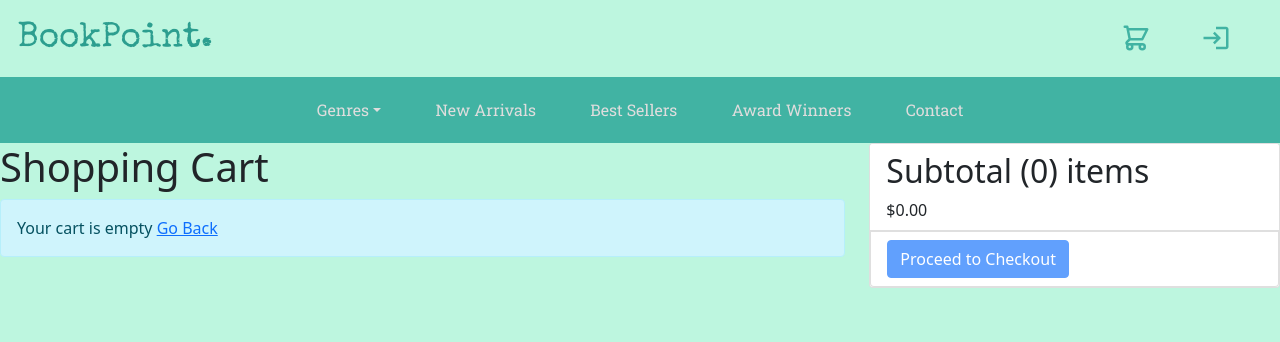
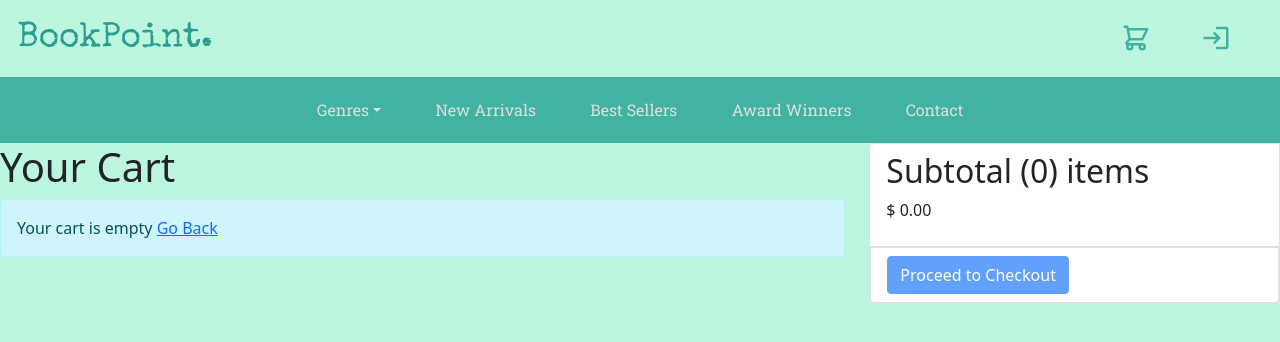
Before and after one commit to Tejaswini-1502/HPE-Project, a React (Create React App) app in the folder frontend/: page /cart in a window 1280 px wide. Shown: the top 342 px of the page. Built offline with nearby package versions, Linux system fonts and the light colour scheme.

Commit message:
updated screen styles

```diff
--- a/frontend/src/screens/CartPage.js
+++ b/frontend/src/screens/CartPage.js
@@ -2,6 +2,7 @@ import React, { useEffect } from 'react'
 import { Link, useLocation, useParams, useNavigate } from 'react-router-dom'
 import { useDispatch, useSelector } from 'react-redux'
 import { Row, Col, ListGroup, Image, Form, Button, Card } from 'react-bootstrap'
+import { FaTrash } from 'react-icons/fa'
 import Header from '../components/Header'
 import Navbar from '../components/Navbar'
 import Message from '../components/Message'
@@ -35,21 +36,21 @@ const CartPage = () => {
     <>
     <Header/>
     <Navbar/>
-    <Row>
-      <Col md={8}>
-        <h1>Shopping Cart</h1>
+    <Row className='cart'>
+      <Col md={8} className='cart_display'>
+        <h1>Your Cart</h1>
         { cartItems.length === 0 ? <Message>Your cart is empty <Link to='/'>Go Back</Link></Message> :
-          <ListGroup variant='flush'>
+          <ListGroup>
             { cartItems.map(item => (
-              <ListGroup.Item key={item.product}>
-                <Row>
+              <ListGroup.Item key={item.product} variant="secondary">
+                <Row className='cart_item'>
                   <Col md={2}>
                     <Image src={item.image} alt={item.title} fluid rounded />
                   </Col>
                   <Col md={3}>
                     <Link to={`/products/${item.product}`}>{item.title}</Link>
                   </Col>
-                  <Col md={2}>${item.price}</Col>
+                  <Col md={3}>$ {item.price}</Col>
                   <Col md={2}>
                     <Form.Select value={item.qty} onChange={(e) => dispatch(addToCart(item.product, Number(e.target.value)))} style={{width:'80px'}}>
                       {[1,2,3,4,5].map(x => (
@@ -59,7 +60,7 @@ const CartPage = () => {
                   </Col>
                   <Col md={2}>
                     <Button type='button' variant='light' onClick={() => removeFromCartHandler(item.product)}>
-                      <i className='fas fa-trash'/>
+                      <i><FaTrash/></i>
                     </Button>
                   </Col>
                 </Row>
@@ -69,11 +70,11 @@ const CartPage = () => {
         }
       </Col>
       <Col md={4}>
-        <Card>
+        <Card className='cart_total'>
           <ListGroup variant='flush'>
             <ListGroup.Item>
               <h2>Subtotal ({cartItems.reduce((acc, item) => acc + item.qty, 0)}) items</h2>
-              ${cartItems.reduce((acc, item) => acc + item.qty*item.price, 0).toFixed(2)}
+              <p>$ {cartItems.reduce((acc, item) => acc + item.qty*item.price, 0).toFixed(2)}</p>
             </ListGroup.Item>
           </ListGroup>
           <ListGroup.Item>
--- a/frontend/src/screens/HomePage.js
+++ b/frontend/src/screens/HomePage.js
@@ -23,23 +23,23 @@ function HomePage() {
     <main>
         <Header/>
         <Navbar/>
+        { loading ? <Loader/>  :
+          error ? <Message variant='danger'>{error}</Message> :
+          <>
             <div className="home">
                 <SearchBar/>
                 <Container>
                   <div className="home_content">
-                { loading ? <Loader/>  :
-                  error ? <Message variant='danger'>{error}</Message> :
-                  <>
                         <ContentSection title='Recent Releases' data={products}/>
                         <ContentSection title='Highest Rated' data={products}/>
                         <ContentSection title='Most Liked' data={products}/>
                         <ContentSection title='Award Winners' data={products}/>
-                  </>
-                }
                   </div>
                 </Container>
             </div>
             <Footer/>
+          </>
+        }
     </main>
   )
 }
--- a/frontend/src/screens/LoginPage.js
+++ b/frontend/src/screens/LoginPage.js
@@ -32,7 +32,7 @@ const LoginPage = () => {
   }
 
   return (
-    <FormContainer>
+    <FormContainer className='login'>
         <h1>Sign In</h1>
         {error && <Message  variant='danger'>{error}</Message>}
         {loading && <Loader/>}
--- a/frontend/src/screens/ProductPage.js
+++ b/frontend/src/screens/ProductPage.js
@@ -33,9 +33,10 @@ function ProductPage() {
     <div>
       <Header/>
       <Navbar/>
-      <Container>
       { loading ? <Loader/>  :
         error ? <Message variant='danger'>{error}</Message> :
+        <>
+          <Container>
             <div className="book_details">
               <div className="book_details_content">
                 <div className="book_img">
@@ -73,7 +74,7 @@ function ProductPage() {
                 <div className="details1">
                   <h4>Product Details</h4>
                   <p><b>ISBN: </b>{product.isbn}</p>
-              <p><b>Format: </b>{product.productformat}</p>
+                  <p><b>Format: </b>{product.bookformat}</p>
                   <p><b>Pages: </b>{product.pages}</p>
                 </div>
                 <div className="details2">
@@ -85,9 +86,10 @@ function ProductPage() {
                   }</p>
                 </div>
               </div>
-        </div> }
+            </div>
           </Container>
           <Footer/>
+        </>}
     </div>
   )
 }
```
Lines whose indentation alone changed are shown as unchanged.
